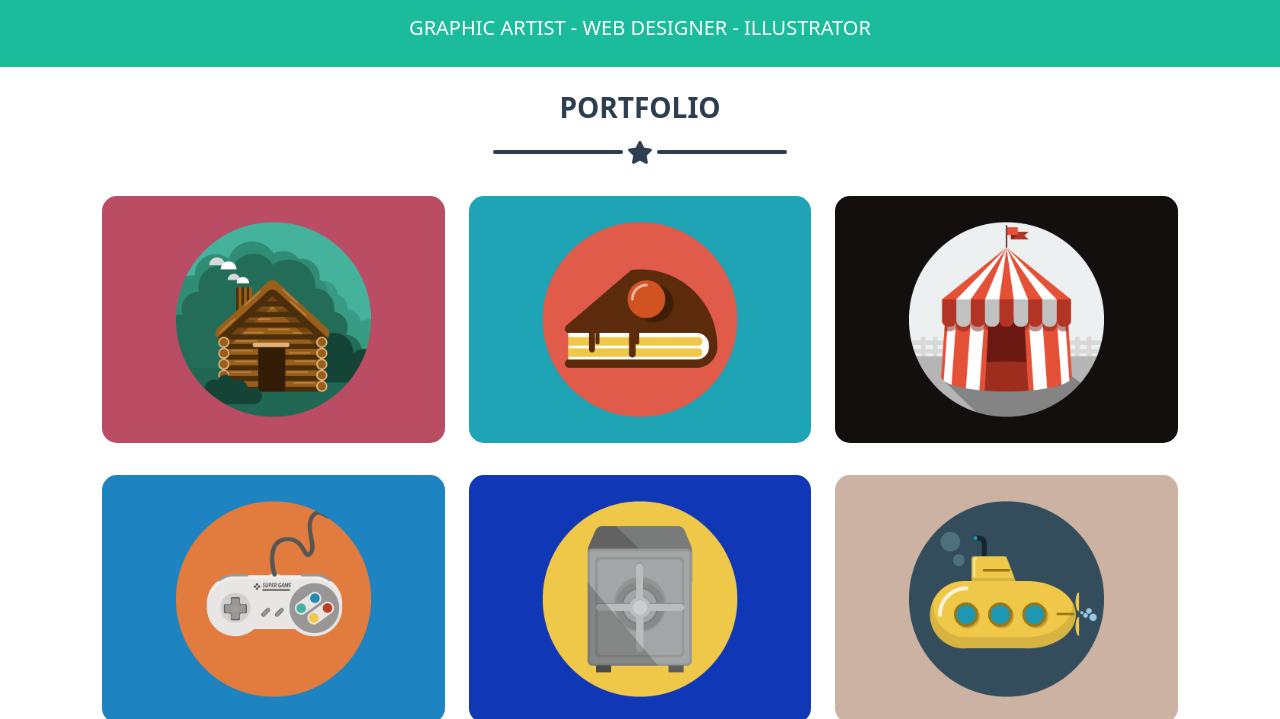
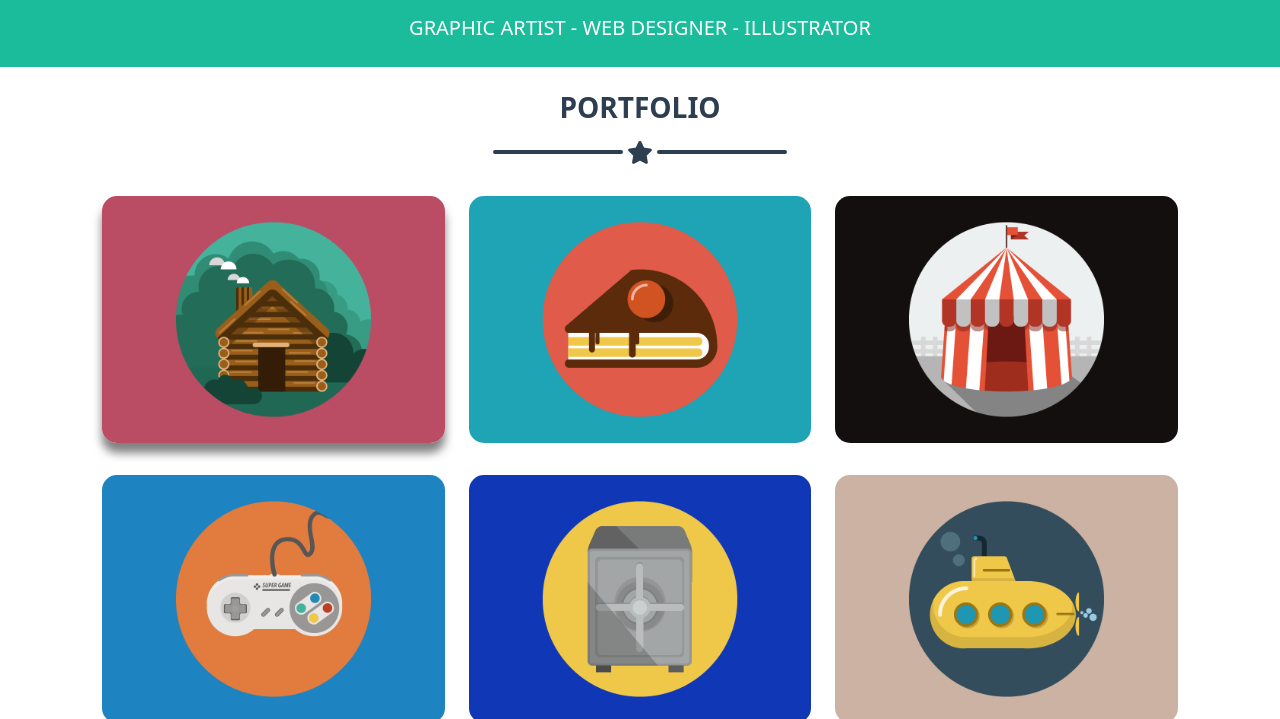
Before and after one commit to Andrea8802/html-css-bootstrap-freelancer, a plain HTML site: page bonus/index.html in a window 1280 px wide. In both pictures the pointer is over the picture 273 px from the left and 813 px from the top of the page. Shown: the part 494-1213 px from the top of the page. Drawn offline with nearby package versions, Linux system fonts and the light colour scheme.

Commit message:
refactoring

```diff
--- a/bonus/css/style.css
+++ b/bonus/css/style.css
@@ -87,9 +87,8 @@ main{
     border-radius: 15px;
     cursor: pointer;
 }
-
-#ms_submit:hover{
-    box-shadow: 0px 5px 10px rgba(0, 0, 0, 0.5);
+.ms_section_2 img:hover{
+    box-shadow: 0px 10px 10px rgba(0, 0, 0, 0.5);
 }
 
 .ms_section_3{
```
